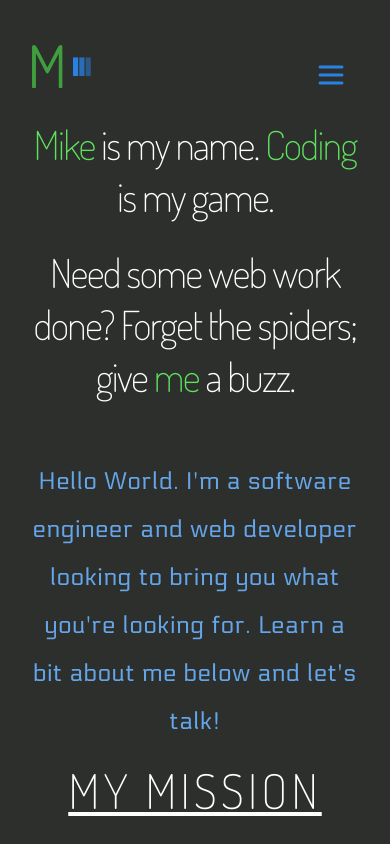
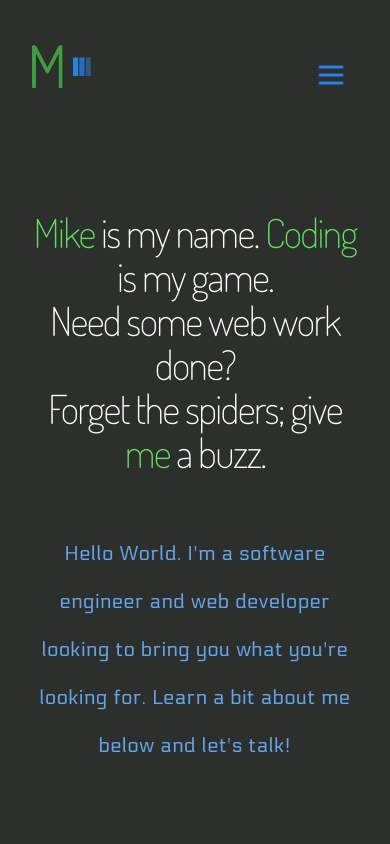
Before and after one commit to ms097530/ms097530.github.io, a React (Vite) app: page / in a window 390 px wide. Shown: the top 844 px of the page. Built offline with nearby package versions, Linux system fonts and the light colour scheme; no server answers.

Commit message:
adjusted mobile vs desktop styling and laid out hero section

```diff
--- /dev/null
+++ b/src/components/Hero-styles.js
@@ -0,0 +1,46 @@
+export default {
+    container:
+    {
+        color: 'var(--white)',
+        fontFamily: 'var(--dosis-extra-light)',
+        textAlign: 'center',
+        minHeight: '90vh',
+        display: 'grid',
+        alignItems: 'center',
+        maxWidth: '700px',
+        '@media (min-width: 700px)':
+        {
+            textAlign: 'left'
+        }
+    },
+    header:
+    {
+        fontSize: '2.5rem',
+
+        marginBottom: '0rem',
+        letterSpacing: '-0.04em',
+        lineHeight: '2.75rem',
+        '@media (min-width: 700px)':
+        {
+            fontSize: '3rem',
+            lineHeight: '3.25rem'
+        }
+    },
+    body:
+    {
+        fontFamily: 'var(--electrolize)',
+        fontSize: '1.25rem',
+        color: 'var(--light-blue)',
+        marginTop: '3.5rem',
+        letterSpacing: '0.03em',
+        lineHeight: '3rem',
+        '@media (min-width: 700px)':
+        {
+            fontSize: '1.5rem'
+        }
+    },
+    focus:
+    {
+        color: 'var(--bright-green)'
+    }
+}
--- a/src/components/Hero.jsx
+++ b/src/components/Hero.jsx
@@ -1,48 +1,27 @@
 import { createUseStyles } from "react-jss"
+import styles from './Hero-styles.js'
 
-const useStyles = createUseStyles({
-    container:
-    {
-        color: 'var(--white)',
-        fontFamily: 'var(--dosis-extra-light)',
-        textAlign: 'center'
-    },
-    header:
-    {
-        fontSize: '2.5rem',
-        marginBottom: '1.5rem',
-        letterSpacing: '-0.04em',
-        lineHeight: '3.25rem'
-    },
-    body:
-    {
-        fontFamily: 'var(--electrolize)',
-        fontSize: '1.5rem',
-        color: 'var(--light-blue)',
-        marginTop: '3.5rem',
-        letterSpacing: '0.03em',
-        lineHeight: '3rem'
-    },
-    focus:
-    {
-        color: 'var(--bright-green)'
-    }
-})
+const useStyles = createUseStyles(styles)
 
 export default function Hero()
 {
     const classes = useStyles()
     return (
         <section className={classes.container} id="home">
+            <div>
                 <h1 className={classes.header}>
                     <span className={classes.focus}>Mike</span> is my name. <span className={classes.focus}>Coding</span> is my game.
                 </h1>
                 <h2 className={classes.header}>
-                Need some web work done? Forget the spiders; give <span className={classes.focus}>me</span> a buzz.
+                    Need some web work done?
+                </h2>
+                <h2 className={classes.header}>
+                    Forget the spiders; give <span className={classes.focus}>me</span> a buzz.
                 </h2>
                 <p className={classes.body}>
                     Hello World. I&apos;m a software engineer and web developer looking to bring you what you&apos;re looking for. Learn a bit about me below and let&apos;s talk!
                 </p>
+            </div>
         </section>
     )
 }
--- a/src/components/sections/Projects-styles.js
+++ b/src/components/sections/Projects-styles.js
@@ -26,9 +26,13 @@ export default {
         textDecoration: 'underline',
         fontFamily: 'var(--dosis-extra-light)',
         color: 'var(--bright-green)',
-        fontSize: '2.75rem',
+        fontSize: '2.25rem',
         marginBottom: '2.5rem',
-        letterSpacing: '0.08em'
+        letterSpacing: '0.08em',
+        '@media (min-width: 700px)':
+        {
+            fontSize: '2.5rem'
+        }
     },
     summary:
     {
--- a/src/components/sections/Projects.jsx
+++ b/src/components/sections/Projects.jsx
@@ -1,5 +1,5 @@
 import projectData from '../../data/project-data.js'
-import { createUseStyles, useTheme } from 'react-jss'
+import { createUseStyles } from 'react-jss'
 import { ReactSVG } from 'react-svg'
 import styles from './Projects-styles.js'
 
@@ -7,8 +7,7 @@ const useStyles = createUseStyles(styles)
 
 export default function Projects()
 {
-    const theme = useTheme()
-    const classes = useStyles({ theme })
+    const classes = useStyles()
     return (
         <div className={classes.container}>
             {
```
Lines whose indentation alone changed are shown as unchanged.
